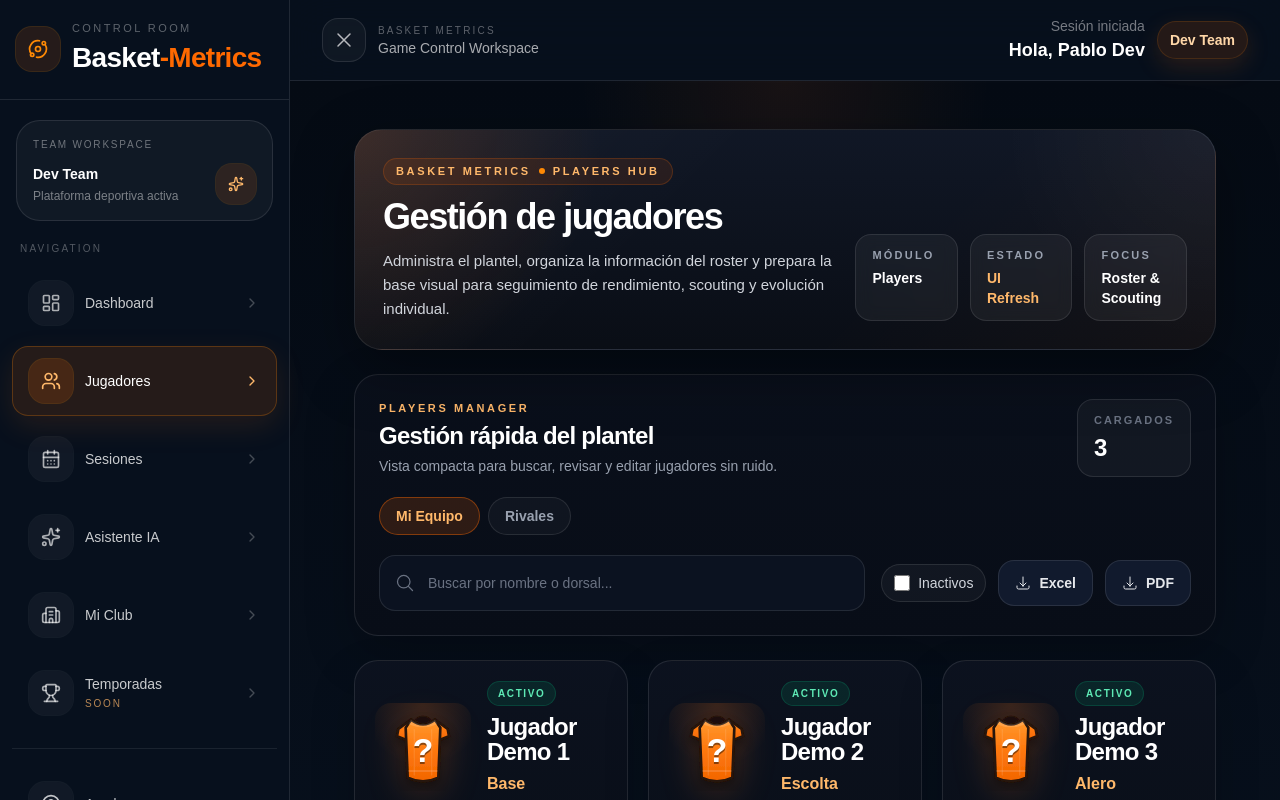
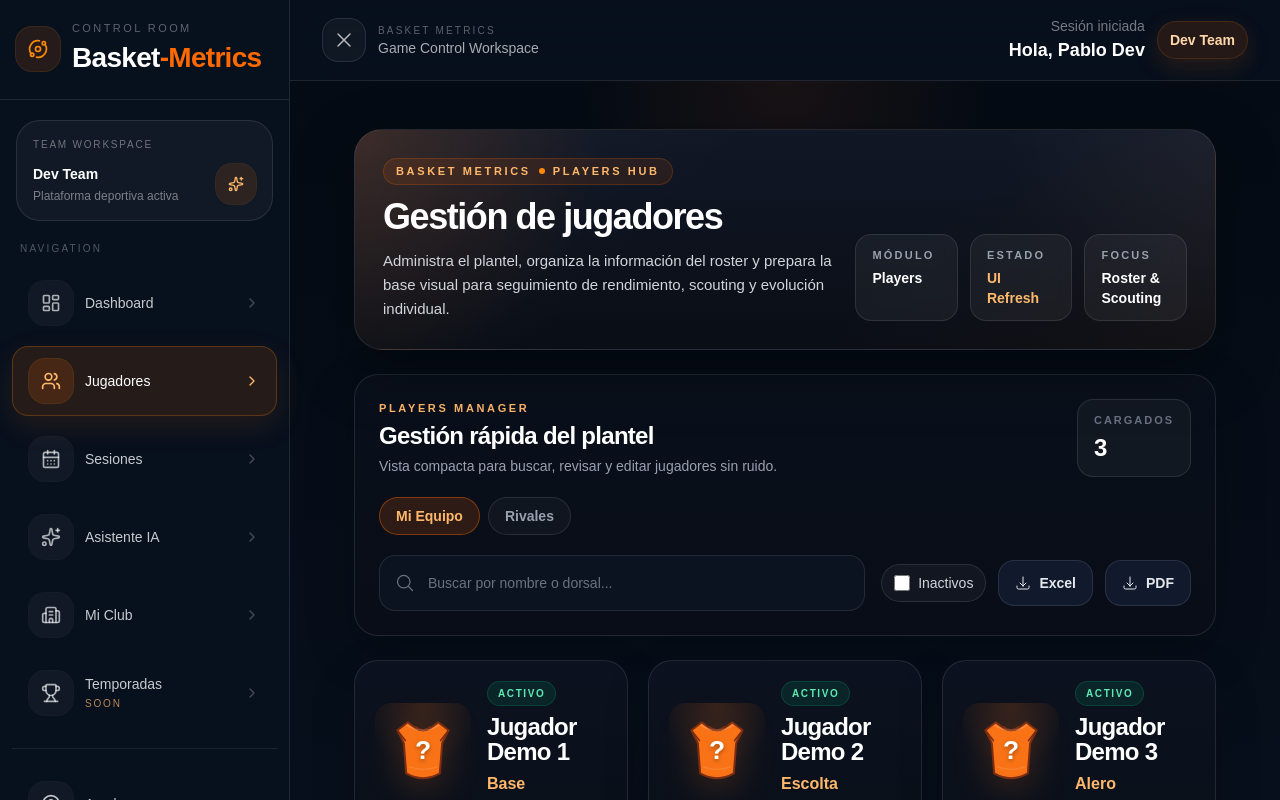
Before and after one commit to PabloLeonRios/basket-metrics-clean, a Next.js app: page /panel/players in a window 1280 px wide. Shown: the top 800 px of the page. Built offline with nearby package versions, Linux system fonts and the light colour scheme.

Commit message:
Refactor JerseyIcon for clarity and consistency
Refactor JerseyIcon component for improved readability and maintainability. Update visual representation and ensure consistent rendering across different contexts.

```diff
--- a/src/components/ui/JerseyIcon.tsx
+++ b/src/components/ui/JerseyIcon.tsx
@@ -12,137 +12,90 @@ interface JerseyIconProps {
  * ============================
  * COMPONENTE: JerseyIcon
  *
- * Este componente es puramente visual.
- * No depende de backend ni de datos remotos.
+ * Componente visual reutilizable para representar camiseta de jugador.
+ * No tiene dependencia de backend.
  *
- * Uso actual:
- * - cards de jugadores
- * - widgets visuales donde se represente camiseta
+ * Importante:
+ * - Mantener este componente liviano y reusable.
+ * - El "look final" puede variar según el contenedor donde se use.
+ * - En dashboard y players debe renderizar igual.
  *
- * Si a futuro se quisiera personalizar por club/equipo:
- * - aceptar props como:
- *   primaryColor
- *   secondaryColor
- *   textColor
- *   variant
- *
- * Por ahora:
- * - se deja una versión visual consistente con Basket Metrics
- * - estilo inspirado en el dashboard/top rendimiento
+ * Si más adelante quieren custom por equipo:
+ * - recibir palette / primary / secondary / textColor
  */
 
-const JerseyIcon: React.FC<JerseyIconProps> = ({ number, className = '' }) => {
+const JerseyIcon: React.FC<JerseyIconProps> = ({
+  number,
+  className = '',
+}) => {
   const displayNumber = number ?? '?';
 
   return (
     <div className={`relative ${className}`}>
       <svg
-        viewBox="0 0 120 120"
+        viewBox="0 0 100 100"
         xmlns="http://www.w3.org/2000/svg"
         className="h-full w-full"
         aria-hidden="true"
       >
-        <defs>
-          <linearGradient id="jerseyOrange" x1="0" y1="0" x2="0" y2="1">
-            <stop offset="0%" stopColor="#ff9a2f" />
-            <stop offset="45%" stopColor="#ff7a0f" />
-            <stop offset="100%" stopColor="#f26500" />
-          </linearGradient>
-
-          <linearGradient id="jerseyInnerGlow" x1="0" y1="0" x2="1" y2="1">
-            <stop offset="0%" stopColor="rgba(255,255,255,0.28)" />
-            <stop offset="100%" stopColor="rgba(255,255,255,0)" />
-          </linearGradient>
-
-          <filter id="jerseyShadow" x="-30%" y="-30%" width="160%" height="160%">
-            <feDropShadow dx="0" dy="8" stdDeviation="6" floodColor="#000000" floodOpacity="0.35" />
-          </filter>
-        </defs>
-
-        {/* sombra general */}
-        <g filter="url(#jerseyShadow)">
-          {/* mangas */}
+        {/* cuerpo principal */}
         <path
-            d="M23 27 L42 13 L51 24 L39 45 L21 38 Z"
-            fill="url(#jerseyOrange)"
-            stroke="#261308"
-            strokeWidth="4"
-            strokeLinejoin="round"
-          />
-          <path
-            d="M97 27 L78 13 L69 24 L81 45 L99 38 Z"
-            fill="url(#jerseyOrange)"
-            stroke="#261308"
-            strokeWidth="4"
-            strokeLinejoin="round"
-          />
-
-          {/* cuerpo */}
-          <path
-            d="M42 13
-               Q60 27 78 13
-               L86 25
-               L83 100
-               Q60 111 37 100
-               L34 25
-               Z"
-            fill="url(#jerseyOrange)"
-            stroke="#261308"
-            strokeWidth="4"
+          d="M18 24 L31 14 L40 21 Q50 27 60 21 L69 14 L82 24 L74 40 L71 78 Q50 90 29 78 L26 40 Z"
+          fill="#f97316"
+          stroke="#7c2d12"
+          strokeWidth="2.5"
           strokeLinejoin="round"
         />
 
         {/* cuello */}
         <path
-            d="M48 14
-               Q60 24 72 14
-               Q68 8 60 8
-               Q52 8 48 14 Z"
-            fill="#1c0f08"
-            stroke="#261308"
-            strokeWidth="2"
-          />
-
-          {/* línea inferior */}
-          <path
-            d="M39 90 H81"
-            stroke="rgba(255,255,255,0.18)"
+          d="M41 20 Q50 28 59 20"
+          fill="none"
+          stroke="#7c2d12"
           strokeWidth="2.5"
           strokeLinecap="round"
         />
 
-          {/* líneas sutiles verticales */}
+        {/* mangas internas */}
         <path
-            d="M47 28 V96"
-            stroke="rgba(255,255,255,0.10)"
+          d="M18 24 L28 37"
+          fill="none"
+          stroke="#7c2d12"
           strokeWidth="2"
           strokeLinecap="round"
         />
         <path
-            d="M73 28 V96"
-            stroke="rgba(255,255,255,0.10)"
+          d="M82 24 L72 37"
+          fill="none"
+          stroke="#7c2d12"
           strokeWidth="2"
           strokeLinecap="round"
         />
 
-          {/* brillo superior */}
+        {/* brillo superior sutil */}
         <path
-            d="M42 13
-               Q60 27 78 13
-               L82 20
-               Q60 29 38 20
-               Z"
-            fill="rgba(255,255,255,0.14)"
+          d="M30 18 Q50 30 70 18"
+          fill="none"
+          stroke="rgba(255,255,255,0.18)"
+          strokeWidth="2"
+          strokeLinecap="round"
         />
-        </g>
+
+        {/* línea baja sutil */}
+        <path
+          d="M33 70 Q50 76 67 70"
+          fill="none"
+          stroke="rgba(255,255,255,0.10)"
+          strokeWidth="1.8"
+          strokeLinecap="round"
+        />
       </svg>
 
       <div className="absolute inset-0 flex items-center justify-center">
         <span
-          className="select-none text-[2.1em] font-black leading-none text-white"
+          className="select-none text-[1.65em] font-black leading-none text-white"
           style={{
-            textShadow:
-              '0 2px 0 rgba(0,0,0,0.45), 0 0 10px rgba(255,255,255,0.08)',
+            textShadow: '0 2px 4px rgba(0,0,0,0.35)',
           }}
         >
           {displayNumber}
```
Lines whose indentation alone changed are shown as unchanged.
